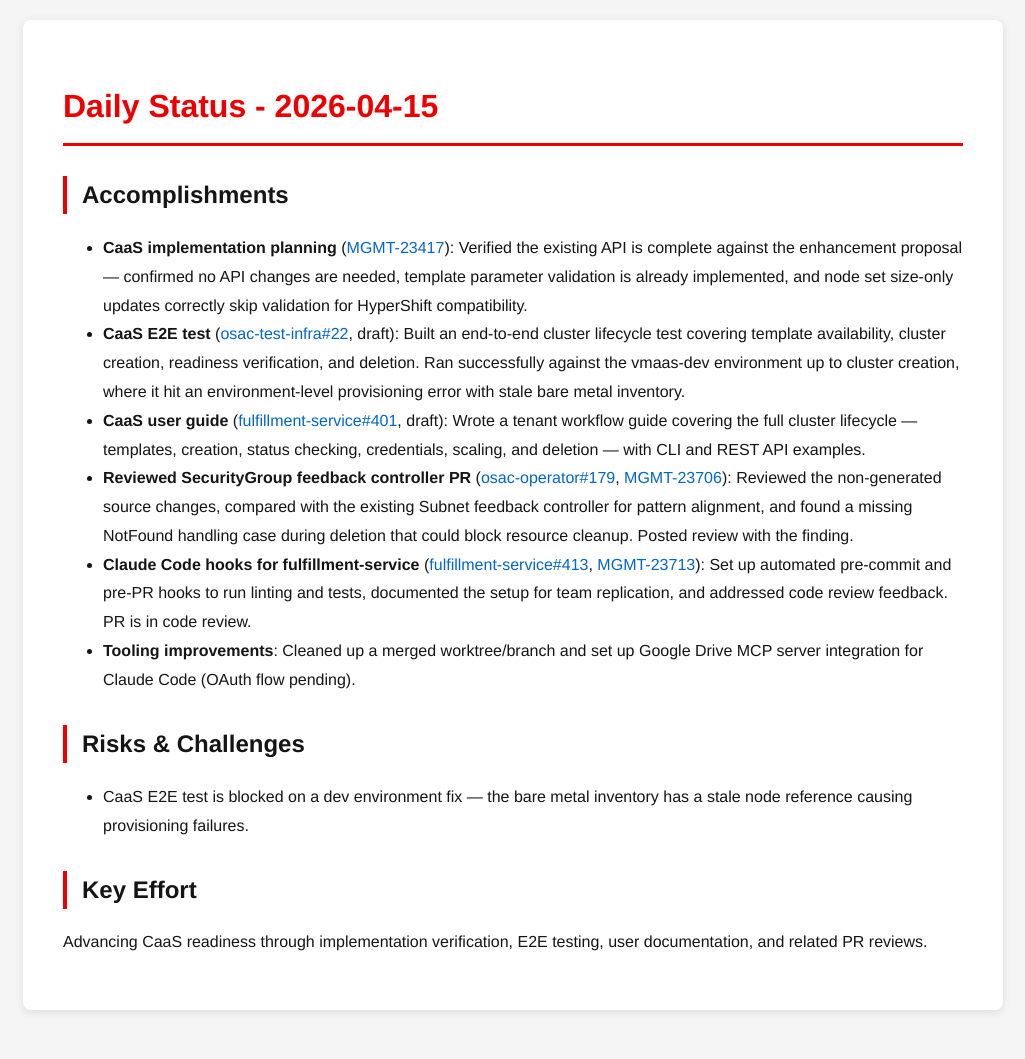
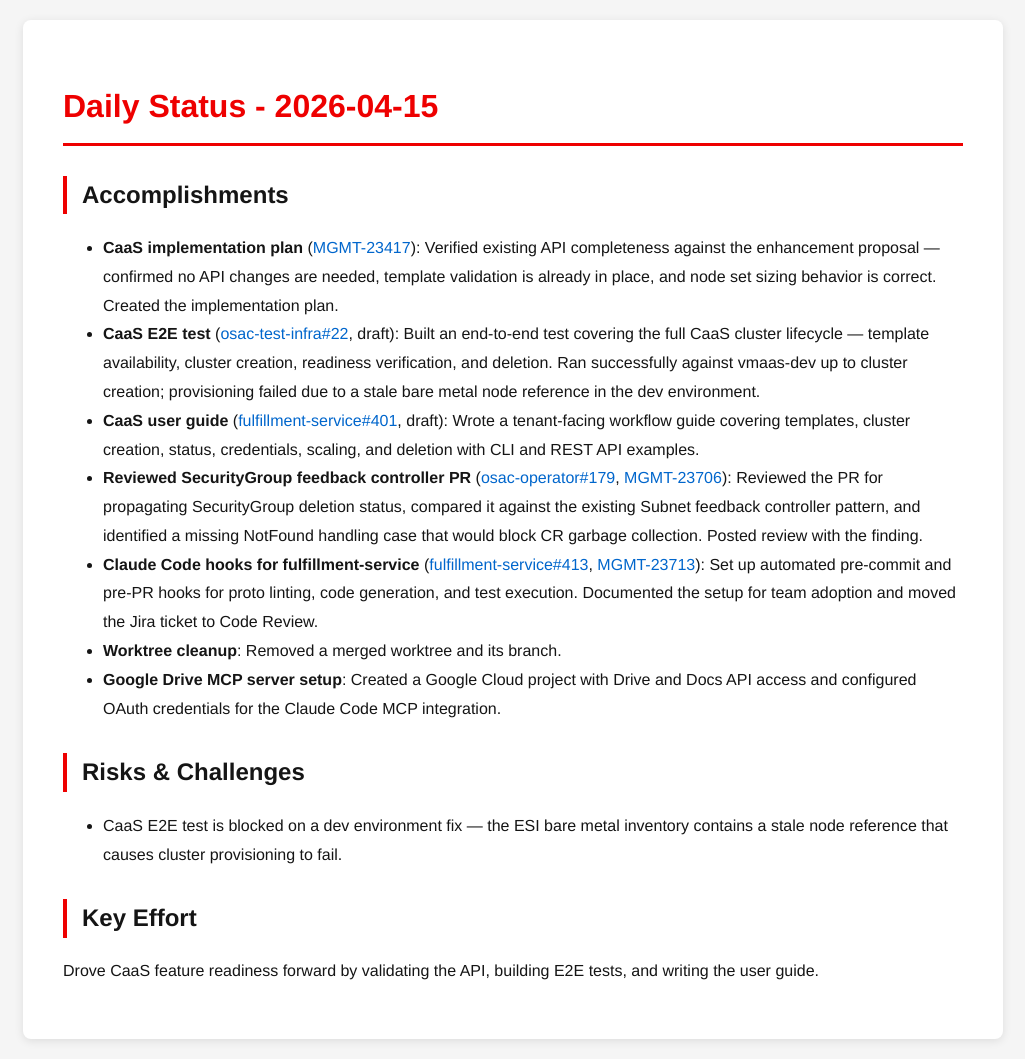
Before and after one commit to tzvatot/daily-status, a Jekyll site: the page built from 2026-04-15.md, in a window 1280 px wide. Shown: the whole page, without its empty margins (127-1152 px from the left). Built offline with Jekyll 4.4.1, drawn with Linux system fonts in a browser that asks for light colours; before the commit the page ends 1030 px from its top, so only the background shows below that.

Commit message:
Daily status update - 2026-04-15

```diff
--- a/2026-04-15.md
+++ b/2026-04-15.md
@@ -7,15 +7,16 @@ date: 2026-04-15
 # Daily Status - 2026-04-15
 
 ## Accomplishments
-- **CaaS implementation planning** ([MGMT-23417](https://issues.redhat.com/browse/MGMT-23417)): Verified the existing API is complete against the enhancement proposal — confirmed no API changes are needed, template parameter validation is already implemented, and node set size-only updates correctly skip validation for HyperShift compatibility.
-- **CaaS E2E test** ([osac-test-infra#22](https://github.com/osac-project/osac-test-infra/pull/22), draft): Built an end-to-end cluster lifecycle test covering template availability, cluster creation, readiness verification, and deletion. Ran successfully against the vmaas-dev environment up to cluster creation, where it hit an environment-level provisioning error with stale bare metal inventory.
-- **CaaS user guide** ([fulfillment-service#401](https://github.com/osac-project/fulfillment-service/pull/401), draft): Wrote a tenant workflow guide covering the full cluster lifecycle — templates, creation, status checking, credentials, scaling, and deletion — with CLI and REST API examples.
-- **Reviewed SecurityGroup feedback controller PR** ([osac-operator#179](https://github.com/osac-project/osac-operator/pull/179), [MGMT-23706](https://issues.redhat.com/browse/MGMT-23706)): Reviewed the non-generated source changes, compared with the existing Subnet feedback controller for pattern alignment, and found a missing NotFound handling case during deletion that could block resource cleanup. Posted review with the finding.
-- **Claude Code hooks for fulfillment-service** ([fulfillment-service#413](https://github.com/osac-project/fulfillment-service/pull/413), [MGMT-23713](https://issues.redhat.com/browse/MGMT-23713)): Set up automated pre-commit and pre-PR hooks to run linting and tests, documented the setup for team replication, and addressed code review feedback. PR is in code review.
-- **Tooling improvements**: Cleaned up a merged worktree/branch and set up Google Drive MCP server integration for Claude Code (OAuth flow pending).
+- **CaaS implementation plan** ([MGMT-23417](https://issues.redhat.com/browse/MGMT-23417)): Verified existing API completeness against the enhancement proposal — confirmed no API changes are needed, template validation is already in place, and node set sizing behavior is correct. Created the implementation plan.
+- **CaaS E2E test** ([osac-test-infra#22](https://github.com/osac-project/osac-test-infra/pull/22), draft): Built an end-to-end test covering the full CaaS cluster lifecycle — template availability, cluster creation, readiness verification, and deletion. Ran successfully against vmaas-dev up to cluster creation; provisioning failed due to a stale bare metal node reference in the dev environment.
+- **CaaS user guide** ([fulfillment-service#401](https://github.com/osac-project/fulfillment-service/pull/401), draft): Wrote a tenant-facing workflow guide covering templates, cluster creation, status, credentials, scaling, and deletion with CLI and REST API examples.
+- **Reviewed SecurityGroup feedback controller PR** ([osac-operator#179](https://github.com/osac-project/osac-operator/pull/179), [MGMT-23706](https://issues.redhat.com/browse/MGMT-23706)): Reviewed the PR for propagating SecurityGroup deletion status, compared it against the existing Subnet feedback controller pattern, and identified a missing NotFound handling case that would block CR garbage collection. Posted review with the finding.
+- **Claude Code hooks for fulfillment-service** ([fulfillment-service#413](https://github.com/osac-project/fulfillment-service/pull/413), [MGMT-23713](https://issues.redhat.com/browse/MGMT-23713)): Set up automated pre-commit and pre-PR hooks for proto linting, code generation, and test execution. Documented the setup for team adoption and moved the Jira ticket to Code Review.
+- **Worktree cleanup**: Removed a merged worktree and its branch.
+- **Google Drive MCP server setup**: Created a Google Cloud project with Drive and Docs API access and configured OAuth credentials for the Claude Code MCP integration.
 
 ## Risks & Challenges
-- CaaS E2E test is blocked on a dev environment fix — the bare metal inventory has a stale node reference causing provisioning failures.
+- CaaS E2E test is blocked on a dev environment fix — the ESI bare metal inventory contains a stale node reference that causes cluster provisioning to fail.
 
 ## Key Effort
-Advancing CaaS readiness through implementation verification, E2E testing, user documentation, and related PR reviews.
+Drove CaaS feature readiness forward by validating the API, building E2E tests, and writing the user guide.
```
